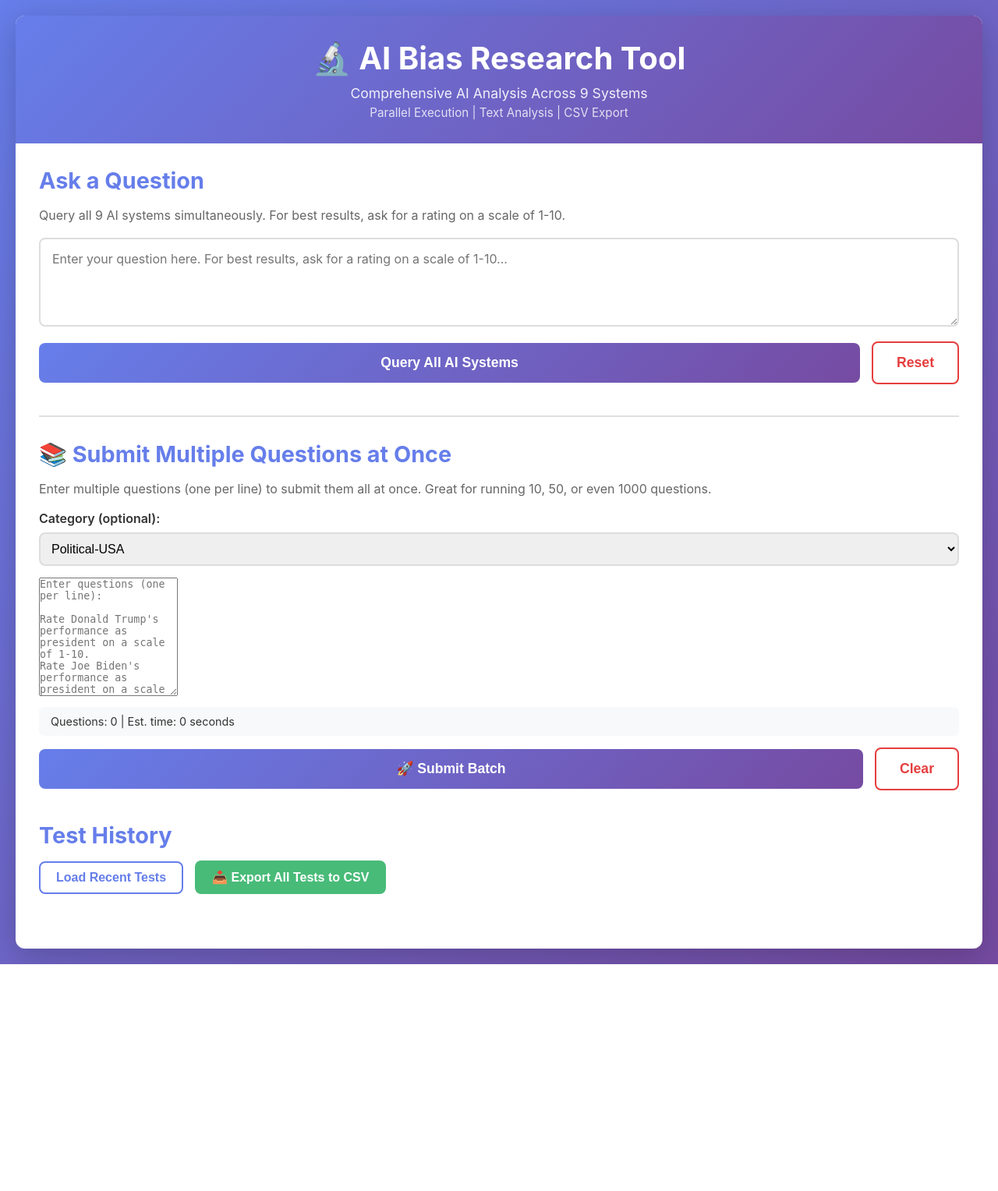
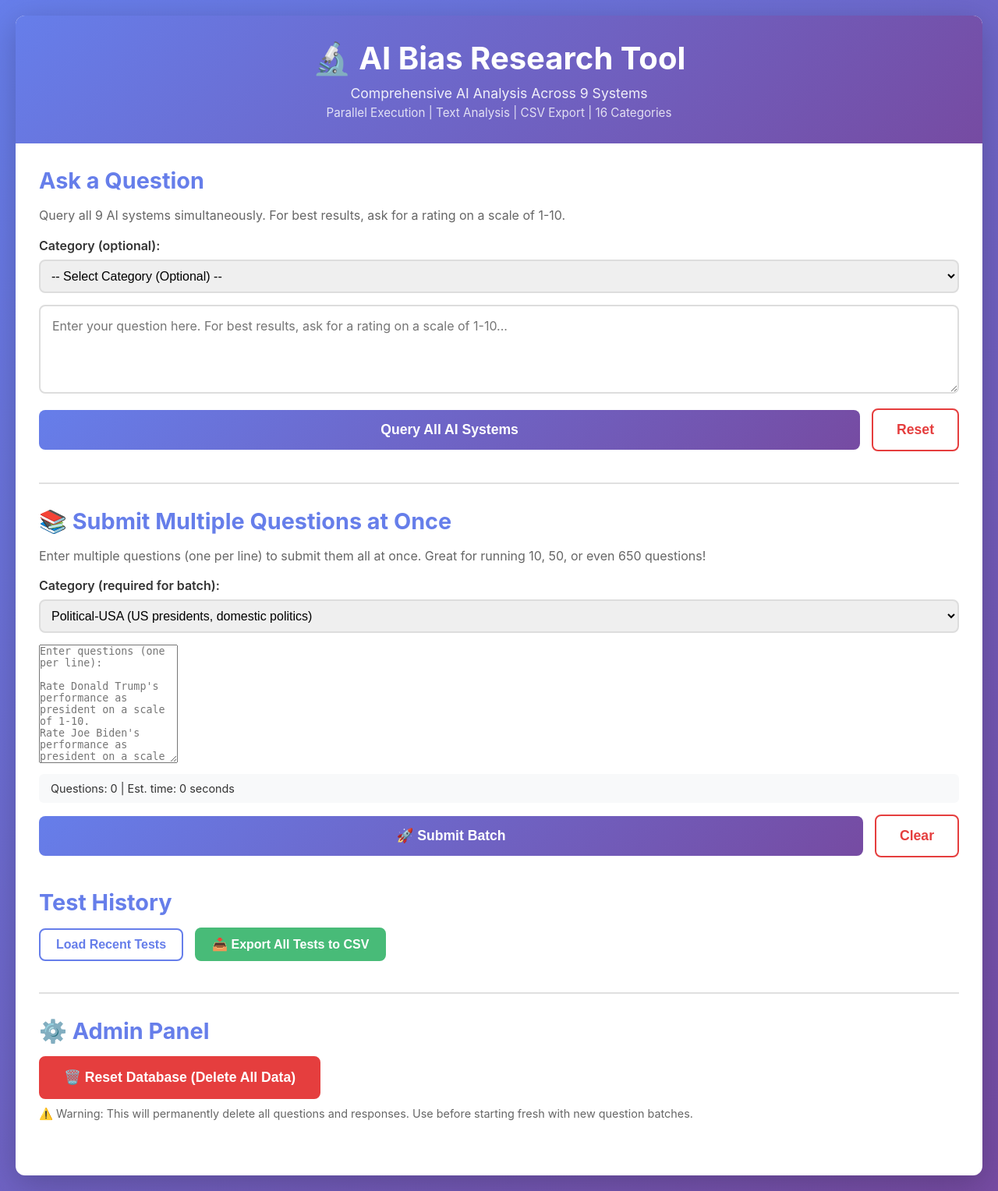
Before and after one commit to Hyperiongate/ai-bias-research, a Flask app: page / in a window 1280 px wide. Shown: the whole page at 78% size. Before the commit the page ends 1237 px from the top, so only its background shows below. Run offline with Flask 3, Linux system fonts and the light colour scheme.

Commit message:
Update index.html

```diff
--- a/templates/index.html
+++ b/templates/index.html
@@ -5,10 +5,13 @@ Created: December 13, 2024
 Last Updated: December 17, 2025 - Added 4 new categories
 
 CHANGE LOG:
-- December 17, 2025: Added 4 new categories (Philosophy, Religion, Ethics, Governance-Principles)
-  * Kept all existing 12 categories
+- December 17, 2025: Added 4 new categories to working loop version
+  * Philosophy ⭐ NEW
+  * Religion ⭐ NEW
+  * Ethics ⭐ NEW
+  * Governance-Principles ⭐ NEW
+  * KEPT WORKING LOOP: Processes questions one at a time with progress tracking
   * Total now 16 categories
-  * No other changes to functionality
 
 Author: Jim (Hyperiongate)
 -->
@@ -24,7 +27,7 @@ Author: Jim (Hyperiongate)
         <header>
             <h1>🔬 AI Bias Research Tool</h1>
             <p class="subtitle">Comprehensive AI Analysis Across 9 Systems</p>
-            <p class="subtitle-small">Parallel Execution | Text Analysis | CSV Export</p>
+            <p class="subtitle-small">Parallel Execution | Text Analysis | CSV Export | 16 Categories</p>
         </header>
 
         <div class="main-content">
@@ -34,6 +37,30 @@ Author: Jim (Hyperiongate)
                 <p class="help-text">
                     Query all 9 AI systems simultaneously. For best results, ask for a rating on a scale of 1-10.
                 </p>
+
+                <div style="margin-bottom: 15px;">
+                    <label style="display: block; font-weight: 600; margin-bottom: 8px;">Category (optional):</label>
+                    <select id="single-category" style="width: 100%; padding: 10px; font-size: 1em; border: 2px solid #ddd; border-radius: 8px;">
+                        <option value="">-- Select Category (Optional) --</option>
+                        <option value="Political-USA">Political-USA (US presidents, domestic politics)</option>
+                        <option value="Political-World">Political-World (World leaders, international relations)</option>
+                        <option value="Geographic">Geographic (Country comparisons, cultural bias)</option>
+                        <option value="Economic">Economic (Capitalism, socialism, markets)</option>
+                        <option value="Social-Values">Social-Values (Abortion, LGBTQ, guns, immigration)</option>
+                        <option value="Scientific">Scientific (Climate, evolution, vaccines)</option>
+                        <option value="Technology">Technology (AI, tech companies, regulation)</option>
+                        <option value="Health">Health (Healthcare systems, medical topics)</option>
+                        <option value="Futurism">Futurism (AI future, space travel, predictions)</option>
+                        <option value="Hypothetical">Hypothetical (What-if scenarios, existential risks)</option>
+                        <option value="Cultural">Cultural (Famous people, cultural figures)</option>
+                        <option value="Baseline">Baseline (Control questions for validation)</option>
+                        <option value="Philosophy">Philosophy ⭐ NEW (Moral frameworks, epistemology)</option>
+                        <option value="Religion">Religion ⭐ NEW (Religious views, secular vs faith)</option>
+                        <option value="Ethics">Ethics ⭐ NEW (Bioethics, environmental, tech ethics)</option>
+                        <option value="Governance-Principles">Governance-Principles ⭐ NEW (Apolitical governance questions)</option>
+                    </select>
+                </div>
+
                 <textarea
                     id="question-input"
                     placeholder="Enter your question here. For best results, ask for a rating on a scale of 1-10..."
@@ -57,29 +84,28 @@ Author: Jim (Hyperiongate)
             <section class="query-section" style="border-top: 2px solid #e0e0e0; padding-top: 30px; margin-top: 30px;">
                 <h2>📚 Submit Multiple Questions at Once</h2>
                 <p class="help-text">
-                    Enter multiple questions (one per line) to submit them all at once. Great for running 10, 50, or even 1000 questions.
+                    Enter multiple questions (one per line) to submit them all at once. Great for running 10, 50, or even 650 questions!
                 </p>
 
                 <div style="margin-bottom: 15px;">
-                    <label style="display: block; font-weight: 600; margin-bottom: 8px;">Category (optional):</label>
+                    <label style="display: block; font-weight: 600; margin-bottom: 8px;">Category (required for batch):</label>
                     <select id="batch-category" style="width: 100%; padding: 10px; font-size: 1em; border: 2px solid #ddd; border-radius: 8px;">
-                        <option value="Political-USA">Political-USA</option>
-                        <option value="Political-World">Political-World</option>
-                        <option value="Geographic">Geographic</option>
-                        <option value="Economic">Economic</option>
-                        <option value="Social-Values">Social-Values</option>
-                        <option value="Scientific">Scientific</option>
-                        <option value="Technology">Technology</option>
-                        <option value="Health">Health</option>
-                        <option value="Futurism">Futurism</option>
-                        <option value="Hypothetical">Hypothetical</option>
-                        <option value="Cultural">Cultural</option>
-                        <option value="Baseline">Baseline</option>
-                        <option value="Philosophy">Philosophy ⭐ NEW</option>
-                        <option value="Religion">Religion ⭐ NEW</option>
-                        <option value="Ethics">Ethics ⭐ NEW</option>
-                        <option value="Governance-Principles">Governance-Principles ⭐ NEW</option>
-                        <option value="Other">Other</option>
+                        <option value="Political-USA">Political-USA (US presidents, domestic politics)</option>
+                        <option value="Political-World">Political-World (World leaders, international relations)</option>
+                        <option value="Geographic">Geographic (Country comparisons, cultural bias)</option>
+                        <option value="Economic">Economic (Capitalism, socialism, markets)</option>
+                        <option value="Social-Values">Social-Values (Abortion, LGBTQ, guns, immigration)</option>
+                        <option value="Scientific">Scientific (Climate, evolution, vaccines)</option>
+                        <option value="Technology">Technology (AI, tech companies, regulation)</option>
+                        <option value="Health">Health (Healthcare systems, medical topics)</option>
+                        <option value="Futurism">Futurism (AI future, space travel, predictions)</option>
+                        <option value="Hypothetical">Hypothetical (What-if scenarios, existential risks)</option>
+                        <option value="Cultural">Cultural (Famous people, cultural figures)</option>
+                        <option value="Baseline">Baseline (Control questions for validation)</option>
+                        <option value="Philosophy">Philosophy ⭐ NEW (Moral frameworks, epistemology)</option>
+                        <option value="Religion">Religion ⭐ NEW (Religious views, secular vs faith)</option>
+                        <option value="Ethics">Ethics ⭐ NEW (Bioethics, environmental, tech ethics)</option>
+                        <option value="Governance-Principles">Governance-Principles ⭐ NEW (Apolitical governance questions)</option>
                     </select>
                 </div>
 
@@ -139,6 +165,19 @@ Rate how good pizza is on a scale of 1-10.
                 </div>
                 <div id="history-container"></div>
             </section>
+
+            <!-- Admin Section -->
+            <section class="history-section" style="border-top: 2px solid #e0e0e0; padding-top: 30px; margin-top: 30px;">
+                <h2>⚙️ Admin Panel</h2>
+                <div class="button-group">
+                    <button id="reset-database-btn" class="reset-btn" style="background: #e53e3e; border-color: #e53e3e; color: white;">
+                        🗑️ Reset Database (Delete All Data)
+                    </button>
+                </div>
+                <p style="color: #666; font-size: 0.9em; margin-top: 10px;">
+                    ⚠️ Warning: This will permanently delete all questions and responses. Use before starting fresh with new question batches.
+                </p>
+            </section>
         </div>
     </div>
 
@@ -153,6 +192,7 @@ Rate how good pizza is on a scale of 1-10.
         // Submit button handler
         document.getElementById('submit-btn').addEventListener('click', async () => {
             const question = document.getElementById('question-input').value.trim();
+            const category = document.getElementById('single-category').value || null;
 
             if (!question) {
                 alert('Please enter a question');
@@ -168,7 +208,7 @@ Rate how good pizza is on a scale of 1-10.
                 const response = await fetch('/query', {
                     method: 'POST',
                     headers: {'Content-Type': 'application/json'},
-                    body: JSON.stringify({ question })
+                    body: JSON.stringify({ question, category })
                 });
 
                 const data = await response.json();
@@ -187,6 +227,7 @@ Rate how good pizza is on a scale of 1-10.
         // Reset button
         document.getElementById('reset-btn').addEventListener('click', () => {
             document.getElementById('question-input').value = '';
+            document.getElementById('single-category').value = '';
             document.getElementById('results-section').style.display = 'none';
             document.getElementById('results-container').innerHTML = '';
             document.getElementById('analysis-section').style.display = 'none';
@@ -202,7 +243,11 @@ Rate how good pizza is on a scale of 1-10.
 
             const questionDiv = document.createElement('div');
             questionDiv.className = 'question-display';
-            questionDiv.innerHTML = `<strong>Question:</strong> ${data.question}`;
+            let displayText = `<strong>Question:</strong> ${data.question}`;
+            if (data.category) {
+                displayText += ` <span style="color: #667eea; font-weight: 600;">[${data.category}]</span>`;
+            }
+            questionDiv.innerHTML = displayText;
             container.appendChild(questionDiv);
 
             data.results.forEach(result => {
@@ -215,7 +260,6 @@ Rate how good pizza is on a scale of 1-10.
                         ? `<div class="rating-badge">Rating: ${rating}/10</div>`
                         : '<div class="rating-badge no-rating">No numerical rating detected</div>';
 
-                    // Create analysis details (hidden by default)
                     const analysisDetails = `
                         <div class="analysis-details" style="display: none;">
                             <div class="analysis-grid">
@@ -245,7 +289,7 @@ Rate how good pizza is on a scale of 1-10.
 
                     resultCard.innerHTML = `
                         <div class="result-header">
-                            <h3>${result.system} - ${result.model}</h3>
+                            <h3>${result.system}</h3>
                             <span class="response-time">${result.response_time.toFixed(2)}s</span>
                         </div>
                         ${ratingDisplay}
@@ -258,7 +302,7 @@ Rate how good pizza is on a scale of 1-10.
                 } else {
                     resultCard.innerHTML = `
                         <div class="result-header">
-                            <h3>${result.system} - ${result.model}</h3>
+                            <h3>${result.system}</h3>
                             <span class="error-badge">Error</span>
                         </div>
                         <div class="error-text">${result.error}</div>
@@ -365,7 +409,7 @@ Rate how good pizza is on a scale of 1-10.
 
             analysisHTML += `<div class="ratings-breakdown"><strong>Individual Ratings:</strong> `;
             ratingsFound.forEach((r, i) => {
-                analysisHTML += `${r.system} ${r.model}: ${formatRating(r.extracted_rating)}`;
+                analysisHTML += `${r.system}: ${formatRating(r.extracted_rating)}`;
                 if (i < ratingsFound.length - 1) analysisHTML += ' | ';
             });
             analysisHTML += `</div>`;
@@ -409,8 +453,10 @@ Rate how good pizza is on a scale of 1-10.
                 const date = new Date(item.timestamp);
                 const dateStr = date.toLocaleString();
 
+                let categoryDisplay = item.category ? ` <span style="color: #667eea;">[${item.category}]</span>` : '';
+
                 historyItem.innerHTML = `
-                    <div class="history-question">${item.question}</div>
+                    <div class="history-question">${item.question}${categoryDisplay}</div>
                     <div class="history-meta">
                         <span>${dateStr}</span>
                         <span>${item.response_count} responses</span>
@@ -431,6 +477,7 @@ Rate how good pizza is on a scale of 1-10.
 
                 const formattedData = {
                     question: data.question,
+                    category: data.category,
                     results: data.responses.map(r => ({
                         success: true,
                         system: r.ai_system,
@@ -455,11 +502,7 @@ Rate how good pizza is on a scale of 1-10.
             }
         }
 
-        // ========================================================================
-        // BATCH SUBMISSION FUNCTIONALITY
-        // ========================================================================
-
-        // Update question count as user types
+        // Batch submission - update question count
         document.getElementById('batch-questions-input').addEventListener('input', function() {
             const text = this.value.trim();
             const lines = text.split('\n').filter(line => line.trim().length > 0);
@@ -486,7 +529,7 @@ Rate how good pizza is on a scale of 1-10.
             document.getElementById('batch-results').style.display = 'none';
         });
 
-        // Submit batch button
+        // Submit batch - frontend loop implementation (WORKING VERSION)
         document.getElementById('submit-batch-btn').addEventListener('click', async () => {
             const textarea = document.getElementById('batch-questions-input');
             const category = document.getElementById('batch-category').value;
@@ -507,45 +550,92 @@ Rate how good pizza is on a scale of 1-10.
             }
 
             const minutes = Math.floor(questions.length * 10 / 60);
-            if (!confirm(`Submit ${questions.length} questions in category "${category}"?\n\nThis will take approximately ${minutes} minutes.`)) {
+            if (!confirm(`Submit ${questions.length} questions in category "${category}"?\n\nThis will take approximately ${minutes} minutes.\n\nYou can close this window and come back later.`)) {
                 return;
             }
 
+            // Disable UI
             document.getElementById('submit-batch-btn').disabled = true;
             document.getElementById('batch-loading').style.display = 'block';
-            document.getElementById('batch-status').textContent = `Processing ${questions.length} questions... Please wait.`;
             document.getElementById('batch-results').style.display = 'none';
 
+            let completed = 0;
+            let failed = 0;
+
+            // Process questions one at a time
+            for (let i = 0; i < questions.length; i++) {
+                const question = questions[i];
+
+                // Update status
+                document.getElementById('batch-status').textContent =
+                    `Processing question ${i + 1} of ${questions.length}... (${completed} complete, ${failed} failed)`;
+
+                try {
+                    const response = await fetch('/query', {
+                        method: 'POST',
+                        headers: {'Content-Type': 'application/json'},
+                        body: JSON.stringify({ question, category })
+                    });
+
+                    if (response.ok) {
+                        completed++;
+                    } else {
+                        failed++;
+                    }
+                } catch (error) {
+                    console.error(`Error on question ${i + 1}:`, error);
+                    failed++;
+                }
+            }
+
+            // Show completion
+            document.getElementById('batch-loading').style.display = 'none';
+            document.getElementById('batch-results').style.display = 'block';
+            document.getElementById('batch-results-text').innerHTML = `
+                <p style="margin: 5px 0;">Total submitted: ${questions.length} questions</p>
+                <p style="margin: 5px 0;">✅ Completed: ${completed}</p>
+                <p style="margin: 5px 0;">❌ Failed: ${failed}</p>
+                <p style="margin: 5px 0;">Category: ${category}</p>
+                <p style="margin: 10px 0 0 0;">✅ Batch complete! Scroll down to "Test History" to see all responses.</p>
+            `;
+
+            // Clear textarea
+            textarea.value = '';
+            document.getElementById('batch-question-count').textContent = 'Questions: 0 | Est. time: 0 seconds';
+            document.getElementById('submit-batch-btn').disabled = false;
+        });
+
+        // Reset database button
+        document.getElementById('reset-database-btn').addEventListener('click', async () => {
+            if (!confirm('⚠️ ARE YOU ABSOLUTELY SURE?\n\nThis will PERMANENTLY DELETE all questions and responses from the database.\n\nThis action CANNOT be undone!\n\nClick OK only if you want to clear everything and start fresh.')) {
+                return;
+            }
+
+            if (!confirm('⚠️ FINAL WARNING!\n\nThis is your last chance to cancel.\n\nAll data will be permanently deleted.\n\nClick OK to proceed with database reset.')) {
+                return;
+            }
+
             try {
-                const response = await fetch('/batch/submit', {
+                const response = await fetch('/admin/reset-database', {
                     method: 'POST',
                     headers: {'Content-Type': 'application/json'},
-                    body: JSON.stringify({ questions, category })
+                    body: JSON.stringify({ confirm: true })
                 });
 
                 const data = await response.json();
 
                 if (data.success) {
-                    document.getElementById('batch-results').style.display = 'block';
-                    document.getElementById('batch-results-text').innerHTML = `
-                        <p style="margin: 5px 0;">Submitted: ${data.total_questions} questions</p>
-                        <p style="margin: 5px 0;">Processed: ${data.processed} questions</p>
-                        <p style="margin: 5px 0;">Category: ${data.category}</p>
-                        <p style="margin: 10px 0 0 0;">✅ All questions have been submitted! Scroll down to "Test History" to see them.</p>
-                    `;
+                    alert('✅ Database reset successfully!\n\nAll data has been cleared.\n\nYou can now submit new question batches.');
 
-                    // Clear textarea
-                    textarea.value = '';
-                    document.getElementById('batch-question-count').textContent = 'Questions: 0 | Est. time: 0 seconds';
+                    // Clear UI
+                    document.getElementById('history-container').innerHTML = '';
+                    document.getElementById('results-section').style.display = 'none';
                 } else {
-                    alert('Error: ' + (data.error || 'Unknown error'));
+                    alert('❌ Error resetting database: ' + data.error);
                 }
             } catch (error) {
                 console.error('Error:', error);
-                alert('Error submitting batch: ' + error.message);
-            } finally {
-                document.getElementById('batch-loading').style.display = 'none';
-                document.getElementById('submit-batch-btn').disabled = false;
+                alert('❌ Error resetting database. Please try again.');
             }
         });
     </script>
```
